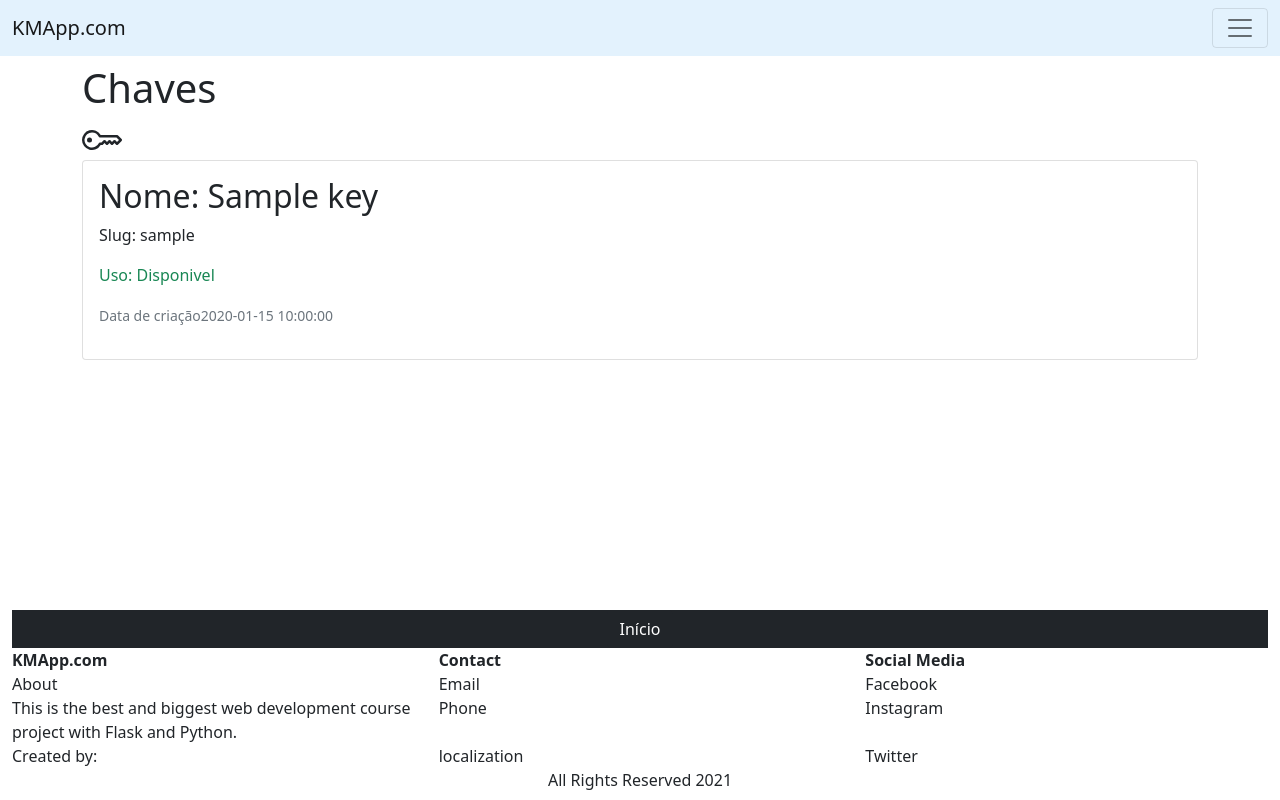
After one commit to kelthon/key-management-app, a Flask app: a page that uses flask/key_manager/templates/view/keys.html in a window 1280 px wide. The commit adds this page. Run offline with Flask 2, Linux system fonts and the light colour scheme; tables that the repository leaves empty hold one stand-in row (values such as "Sample post"); parts of the project's set-up code (start-up, migrations or seed data) failed here and were passed over; some libraries are stand-ins or nearby versions.

Commit message:
Modularização dos templates

```diff
--- /dev/null
+++ b/flask/key_manager/templates/partials/footer.html
@@ -0,0 +1,26 @@
+<footer class="container-fluid fixed-bottom mt-4 mb-2">
+        <div class="text-center btn-dark mt-2"><a  class=" btn btn-dark" href="#begin">Início</a></div>
+        <div>
+            <div class="row">
+                <div class="col fw-bold">KMApp.com</div>
+                <div class="col fw-bold">Contact</div>
+                <div class="col fw-bold">Social Media</div>
+            </div>
+            <div class="row">
+                <div class="col ">About</div>
+                <div class="col">Email</div>
+                <div class="col">Facebook</div>
+            </div>
+            <div class="row">
+                <div class="col text-break">This is the best and biggest web development course project with Flask and Python.</div>
+                <div class="col">Phone</div>
+                <div class="col">Instagram</div>
+            </div>
+            <div class="row">
+                <div class="col">Created by:</div>
+                <div class="col">localization</div>
+                <div class="col">Twitter</div>
+            </div>
+        </div>
+        <div class="text-center">All Rights Reserved 2021</div>
+</footer>
--- /dev/null
+++ b/flask/key_manager/templates/partials/navbar.html
@@ -0,0 +1,33 @@
+<nav class="navbar navbar-light mb-2" style="background-color: #e3f2fd;">
+    <div class="container-fluid">
+        <a class="navbar-brand" href="/index">KMApp.com</a>
+        <button class="navbar-toggler" type="button" data-bs-toggle="collapse" data-bs-target="#navbarNavDropdown" aria-controls="navbarNavDropdown" aria-expanded="false" aria-label="Toggle navigation">
+          <span class="navbar-toggler-icon"></span>
+        </button>
+        <div class="collapse navbar-collapse" id="navbarNavDropdown">
+          <ul class="navbar-nav">
+            <li class="nav-item">
+              <a class="nav-link active" aria-current="page" href="/index">Início</a>
+            </li>
+            <li class="nav-item">
+              <a class="nav-link" href="/view">Chaves Disponíveis</a>
+            </li>
+            <li class="nav-item">
+              <a class="nav-link" href="/view">Procurar Chaves</a>
+            </li>
+            <li class="nav-item dropdown">
+              <a class="nav-link dropdown-toggle" href="/login" id="navbarDropdownMenuLink" role="button" data-bs-toggle="dropdown" aria-expanded="false">
+                Entrar/Cadastrar-se
+              </a>
+              <ul class="dropdown-menu" aria-labelledby="navbarDropdownMenuLink">
+                <li><a class="dropdown-item" href="#">Entrar</a></li>
+                <li><a class="dropdown-item" href="#">Cadastrar-se</a></li>
+                <li><a class="dropdown-item" href="#">Conta</a></li>
+                <li><a class="dropdown-item" href="#">Configurações</a></li>
+                <li><a class="dropdown-item" href="#">Sair</a></li>
+              </ul>
+            </li>
+          </ul>
+        </div>
+    </div>
+</nav>
--- a/flask/key_manager/templates/view/keys.html
+++ b/flask/key_manager/templates/view/keys.html
@@ -1,18 +1,24 @@
 {% extends 'base.html' %}
 
 {% block content %}
-<h1>Chaves</h1>
-    {% for key in keys %}
+{% if key %}
+<h1 class="col-auto">Chaves</h1>
+<div class="row">
+    <svg xmlns="http://www.w3.org/2000/svg" width="40" height="40" fill="currentColor" class="bi bi-key col-auto" viewBox="0 0 16 16">
+        <path d="M0 8a4 4 0 0 1 7.465-2H14a.5.5 0 0 1 .354.146l1.5 1.5a.5.5 0 0 1 0 .708l-1.5 1.5a.5.5 0 0 1-.708 0L13 9.207l-.646.647a.5.5 0 0 1-.708 0L11 9.207l-.646.647a.5.5 0 0 1-.708 0L9 9.207l-.646.647A.5.5 0 0 1 8 10h-.535A4 4 0 0 1 0 8zm4-3a3 3 0 1 0 2.712 4.285A.5.5 0 0 1 7.163 9h.63l.853-.854a.5.5 0 0 1 .708 0l.646.647.646-.647a.5.5 0 0 1 .708 0l.646.647.646-.647a.5.5 0 0 1 .708 0l.646.647.793-.793-1-1h-6.63a.5.5 0 0 1-.451-.285A3 3 0 0 0 4 5z"/>
+        <path d="M4 8a1 1 0 1 1-2 0 1 1 0 0 1 2 0z"/>
+    </svg>
+</div>
 <div class="card">
     <div class="card-body">
         <h2>Nome: {{ key.name }}</h2>
         <p>Slug: {{ key.slug }}</p>
         {% if key.key_avaliable %}
-                <p class="text-success">Disponivel</p>
+        <p class="text-success">Uso: Disponivel</p>
         {% else %}
-                <p class="text-danger">Disponivel</p>
+        <p class="text-danger">Uso: Em uso</p>
         {% endif %}
-                <p><small class="text-muted">{{ key.creation_date}}</small><p>
+        <p><small class="text-muted">Data de criação{{ key.creation_date}}</small><p>
     </div>
     </div>
 {% else %}
@@ -30,5 +36,5 @@
         </div>
     </div>
 </div>
-    {% endfor %}
+{% endif %}
 {% endblock %}
```
Lines whose indentation alone changed are shown as unchanged.
